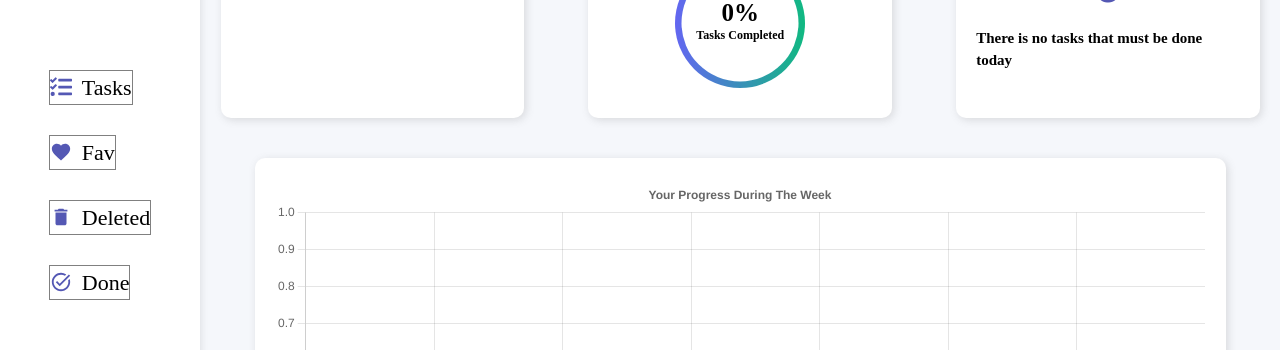
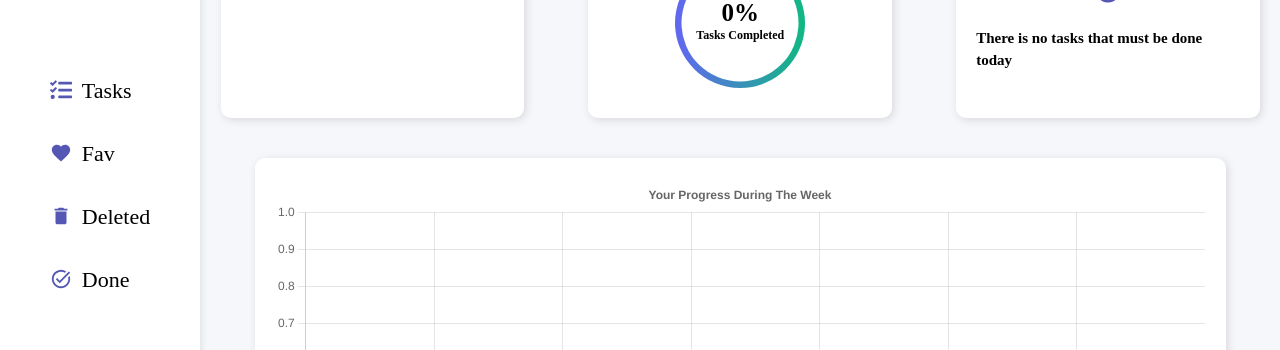
Before and after one commit to EHAB3x/to-do-website, a React (Create React App) app: page / in a window 1280 px wide. Shown: the part 227-577 px from the top of the page. Built offline with nearby package versions, Linux system fonts and the light colour scheme; no server answers.

Commit message:
change border style

```diff
--- a/src/components/sidebar/Slidebar.css
+++ b/src/components/sidebar/Slidebar.css
@@ -51,7 +51,7 @@
     -moz-transition: .3s ease-in-out;
     -ms-transition: .3s ease-in-out;
     -o-transition: .3s ease-in-out;
-    border: 1px solid gray,
+    border: 0px solid gray,
 }
 .sidebar .sidebar_body nav a.active svg{
     color: white;
```
